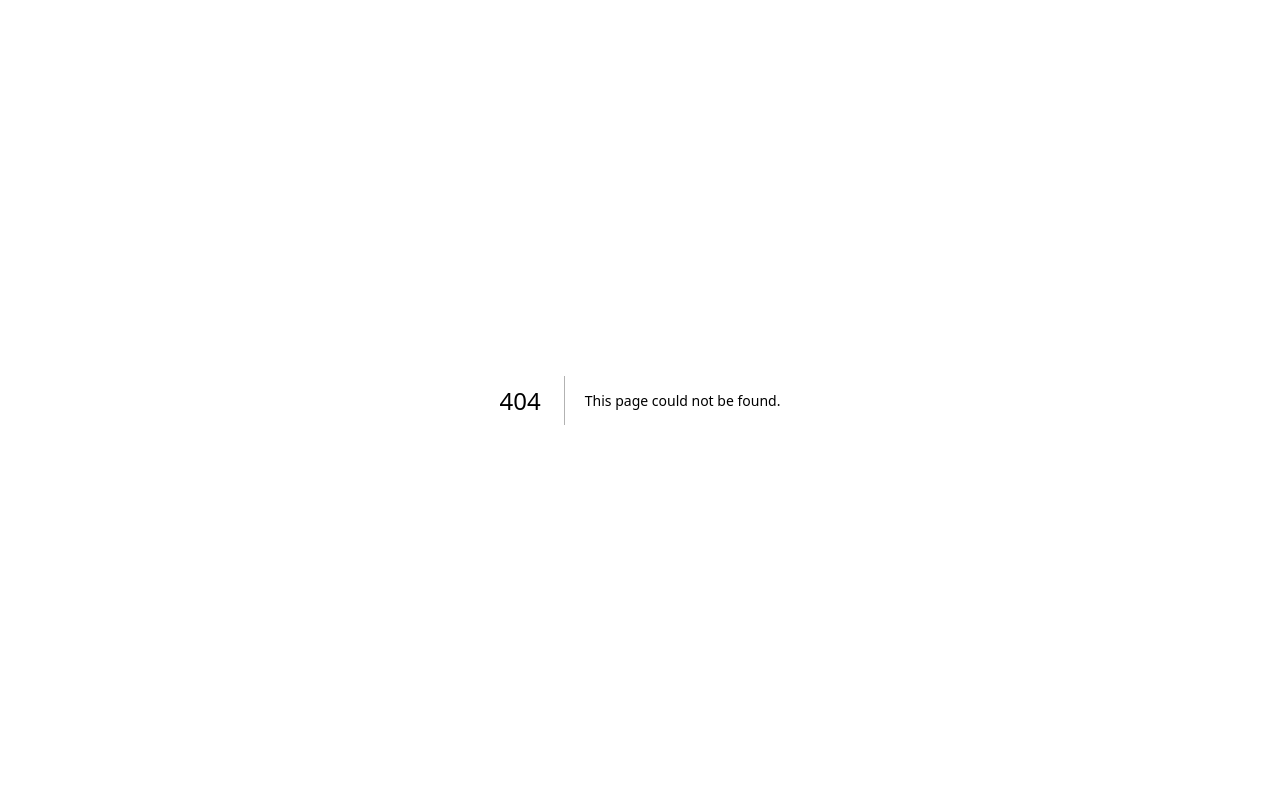
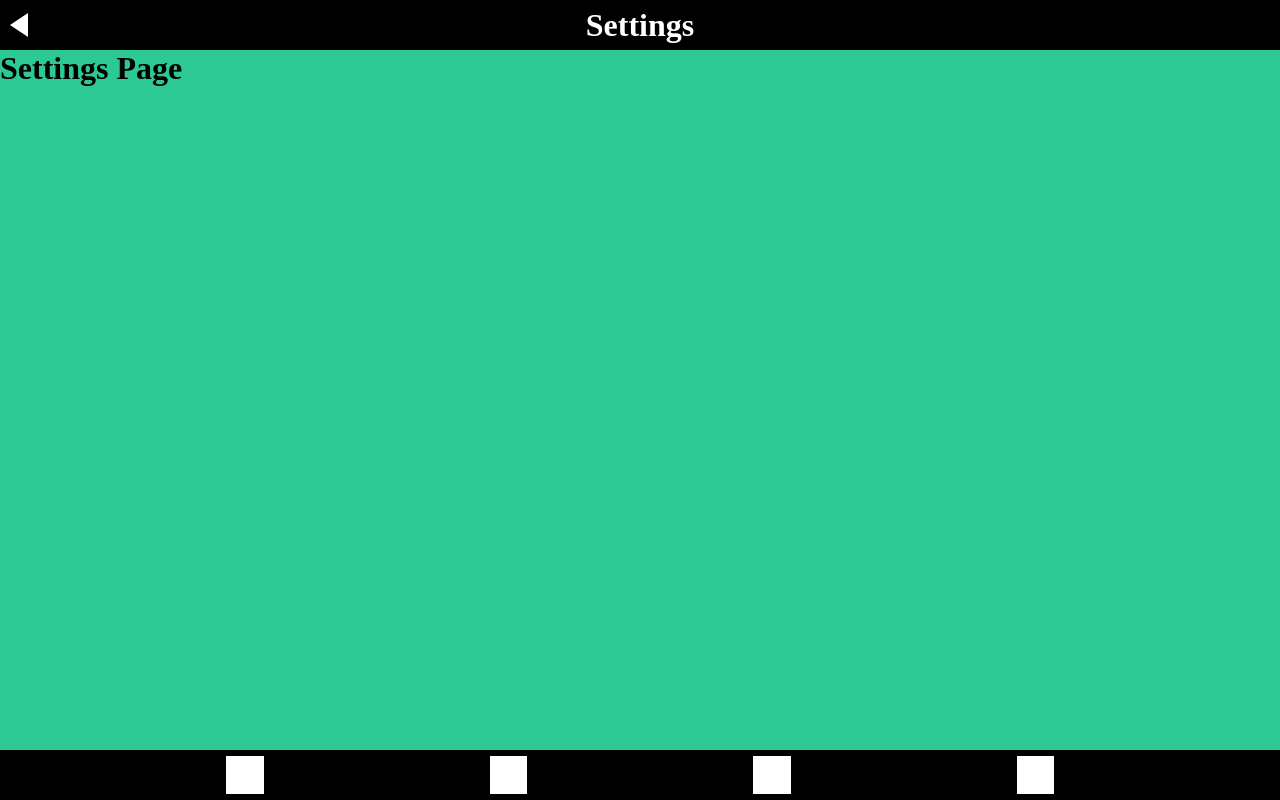
Before and after one commit to AverySchaefer/Kadence_New, a Next.js app in the folder kadence/: page /settings in a window 1280 px wide. Before the commit this address had no page. Built offline with nearby package versions, Linux system fonts and the light colour scheme.

Commit message:
Added NavBar and title bar (header) template, also beginning of settings page

```diff
--- /dev/null
+++ b/kadence/pages/settings.js
@@ -0,0 +1,46 @@
+import Head from 'next/head';
+import Link from 'next/link';
+import Image from 'next/image';
+import styles from '@/styles/Settings.module.css';
+
+function Header({ title, prevLink = null }) {
+  return (
+    <div className={styles.header}>
+      {prevLink && (
+        <Link href={prevLink}>
+          <div className={styles.backButton}></div>
+        </Link>
+      )}
+      <h1>{title}</h1>
+    </div>
+  );
+}
+
+function NavBar() {
+  return (
+    <div className={styles.navWrapper}>
+      <div></div>
+      <div></div>
+      <div></div>
+      <div></div>
+    </div>
+  );
+}
+
+export default function Settings() {
+  return (
+    <>
+      <Head>
+        <title>Settings</title>
+        <meta name="description" content="Generated by create next app" />
+        <meta name="viewport" content="width=device-width, initial-scale=1" />
+        <link rel="icon" href="/favicon.ico" />
+      </Head>
+      <Header title="Settings" prevLink="/login" />
+      <main className={styles.main}>
+        <h1>Settings Page</h1>
+      </main>
+      <NavBar />
+    </>
+  );
+}
--- /dev/null
+++ b/kadence/styles/Settings.module.css
@@ -0,0 +1,47 @@
+.header {
+  position: fixed;
+  display: flex;
+  width: 100%;
+  top: 0;
+  height: var(--nav-height);
+  background-color: black;
+  color: white;
+  justify-content: center;
+  align-items: center;
+  vertical-align: middle;
+}
+
+.backButton {
+  --arrow-size: calc(var(--nav-height) / 4);
+  box-sizing: content-box;
+  width: 0;
+  height: 0;
+  position: absolute;
+  left: 10px;
+  top: calc(var(--nav-height) / 4);
+  background-color: transparent;
+  border-top: var(--arrow-size) solid transparent;
+  border-bottom: var(--arrow-size) solid transparent;
+  border-right: calc(var(--arrow-size) * 1.5) solid white;
+}
+
+.main {
+  margin-top: var(--nav-height);
+}
+
+.navWrapper {
+  position: fixed;
+  width: 100%;
+  bottom: 0;
+  height: var(--nav-height);
+  background-color: black;
+  display: flex;
+  justify-content: space-evenly;
+  align-items: center;
+}
+
+.navWrapper div {
+  height: 75%;
+  aspect-ratio: 1 / 1;
+  background-color: white;
+}
--- a/kadence/styles/globals.css
+++ b/kadence/styles/globals.css
@@ -7,6 +7,7 @@
 
   --background-color: rgb(45, 201, 149);
   --menu-option-color: rgb(217, 217, 217);
+  --nav-height: 50px;
 }
 
 @media (prefers-color-scheme: dark) {
```
